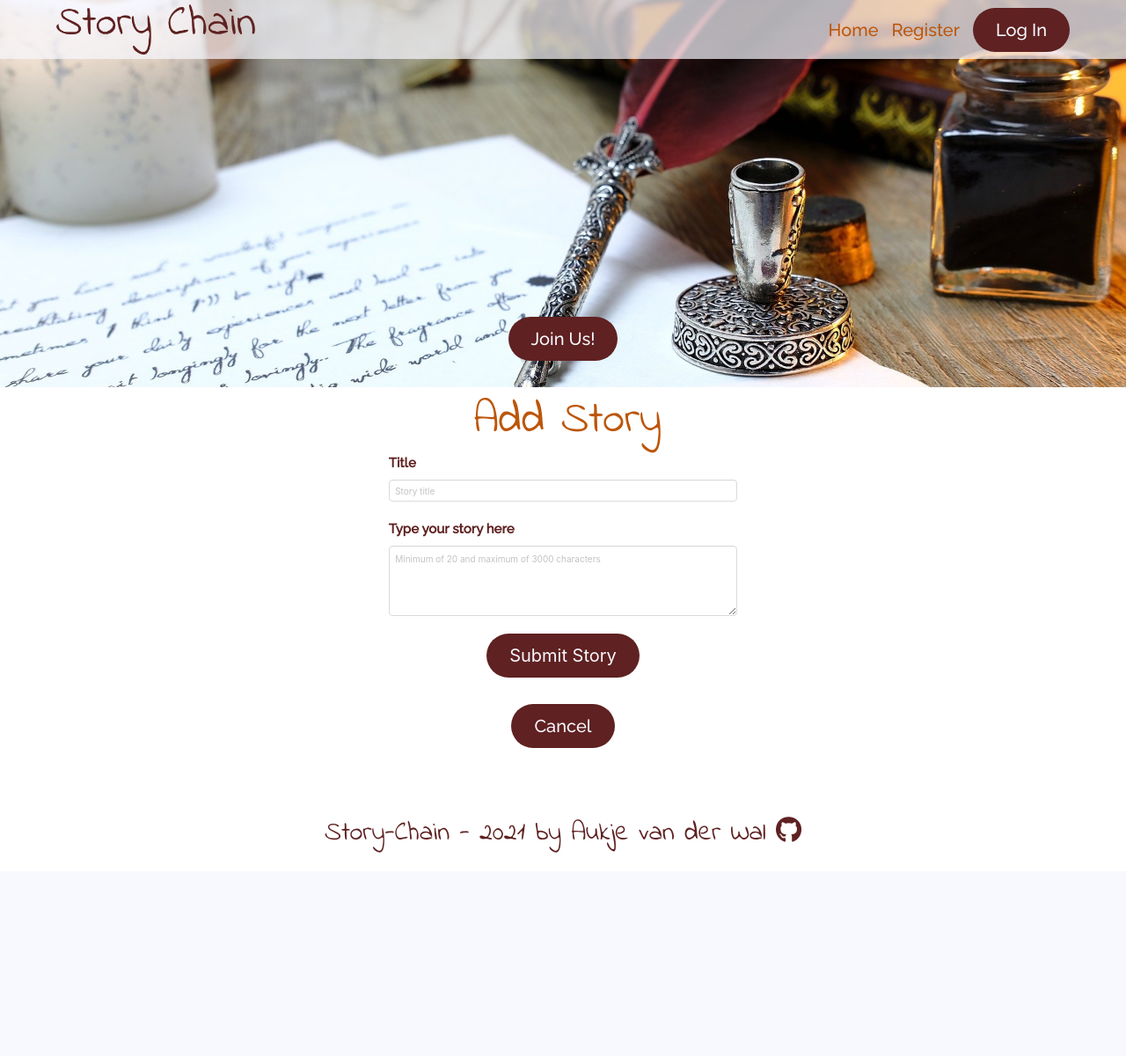
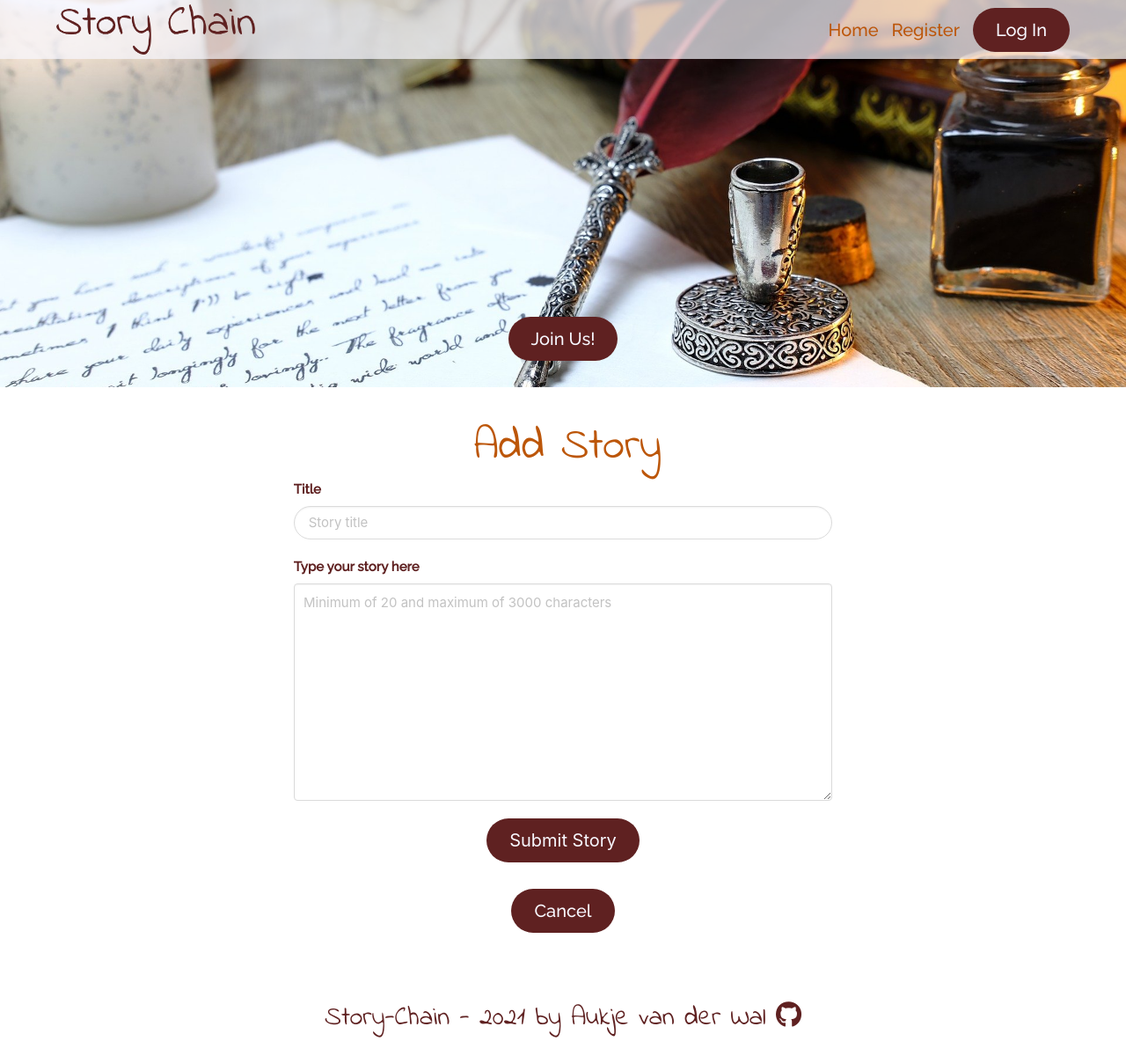
Before and after one commit to Code-Institute-Submissions/story-chain, a Flask app: page /add/story/ in a window 1280 px wide. Shown: the whole page at 88% size. Before the commit the page ends 969 px from the top, so only its background shows below. Run offline with Flask 2, Linux system fonts and the light colour scheme; some libraries are stand-ins or nearby versions.

Commit message:
Some css changes and cleanup

```diff
--- a/app.py
+++ b/app.py
@@ -70,6 +70,7 @@ def register():
                         {"username": form['username']})
                 if user_in_db:
                     session['user'] = user_in_db['username']
+                    flash("Account successfully created")
                     return redirect(url_for('profile',
                                     user=user_in_db['username']))
                 else:
@@ -306,7 +307,7 @@ def page_not_found(error):
     Renders a custom 404 error page with a button
     that takes the user back home
     """
-    return render_template("/components/errors/404.html"), 404
+    return render_template("/components/errors/404.html", error=error), 404
 
 
 @app.errorhandler(500)
@@ -315,7 +316,7 @@ def something_went_wrong(error):
     Renders a custom 500 error page with a button
     that takes the user back home
     """
-    return render_template("/components/errors/500.html"), 500
+    return render_template("/components/errors/500.html", error=error), 500
 
 
 @app.errorhandler(401)
@@ -324,7 +325,7 @@ def permission_denied(error):
     Renders a custom 401 error page with a button
     that takes the user back home
     """
-    return render_template("/components/errors/401.html"), 401
+    return render_template("/components/errors/401.html", error=error), 401
 
 
 @app.errorhandler(405)
@@ -333,7 +334,7 @@ def method_not_allowed(error):
     Renders a custom 405 error page with a button
     that takes the user back home
     """
-    return render_template("/components/errors/405.html"), 405
+    return render_template("/components/errors/405.html", error=error), 405
 
 
 if __name__ == "__main__":
--- a/templates/components/forms/addstory.html
+++ b/templates/components/forms/addstory.html
@@ -2,13 +2,13 @@
     <div class="field">
         <label class="label">Title</label>
         <div class="control">
-            <input id="story_title" name="story_title" type="text" placeholder="Story title" class="input" required>
+            <input id="story_title" name="story_title" type="text" placeholder="Story title" class="input is-rounded is-large" required>
         </div>
     </div>
     <div class="field">
         <label class="label">Type your story here</label>
         <div class="control">
-            <textarea class="textarea" id="story_content" name="story_content" placeholder="Minimum of 20 and maximum of 3000 characters" minlength="20" maxlength="3000" validate required></textarea>
+            <textarea class="textarea is-large" rows="10" id="story_content" name="story_content" placeholder="Minimum of 20 and maximum of 3000 characters" minlength="20" maxlength="3000" validate required></textarea>
         </div>
     </div>
     <div class="field has-text-centered mt-2">
--- a/templates/components/forms/editstory.html
+++ b/templates/components/forms/editstory.html
@@ -2,13 +2,13 @@
     <div class="field">
         <label class="label">Title</label>
         <div class="control">
-            <input id="story_title" name="story_title" type="text" placeholder="New story title" class="input" required>
+            <input id="story_title" name="story_title" type="text" placeholder="New story title" class="input is-rounded is-large" required>
         </div>
     </div>
     <div class="field">
         <label class="label">Type your story here</label>
         <div class="control">
-            <textarea class="textarea" id="story_content" name="story_content" placeholder="Minimum of 20 and maximum of 3000 characters" minlength="20" maxlength="3000" validate required></textarea>
+            <textarea class="textarea is-large" rows="10" id="story_content" name="story_content" placeholder="Minimum of 20 and maximum of 3000 characters" minlength="20" maxlength="3000" validate required></textarea>
         </div>
     </div>
     <div class="field has-text-centered mt-2">
--- a/templates/pages/story.html
+++ b/templates/pages/story.html
@@ -2,25 +2,21 @@
 {% block content %}
 {% include 'components/navigation/heronavbar.html' %}
 {% if story==True %}
-<p class="page-title">Add Story</p>
-    <div class="columns">
-            <div class="column"></div>
-            <div class="column is-4">
+<p class="page-title mt-6">Add Story</p>
+    <div class="columns is-centered">
+            <div class="column is-half">
             {% include 'components/toasts/flashmessages.html' %}
             {% include 'components/forms/addstory.html' %}
         </div>
-    <div class="column"></div>
-</div>
+    </div>
 {% else %}
     {% if (session.user|lower == story.Author|lower) %}
-    <p class="page-title">Edit Story</p>
-    <div class="columns">
-            <div class="column"></div>
-            <div class="column is-4">
+    <p class="page-title mt-6">Edit Story</p>
+    <div class="columns is-centered">
+            <div class="column is-half">
                 {% include 'components/toasts/flashmessages.html' %}
                 {% include 'components/forms/editstory.html' %}
             </div>
-            <div class="column"></div>
     </div>
     {% endif %}
 {% endif %}
```
